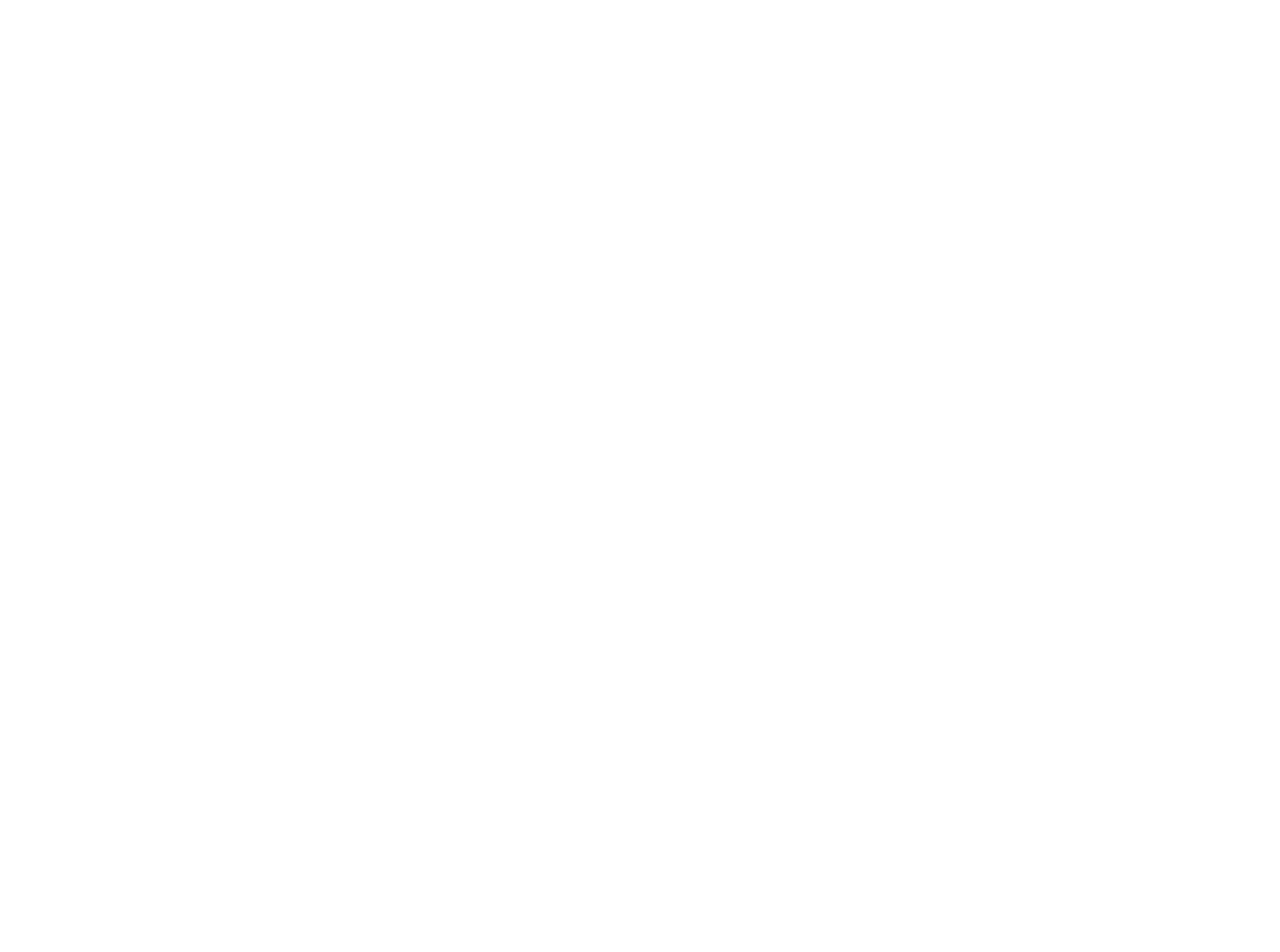
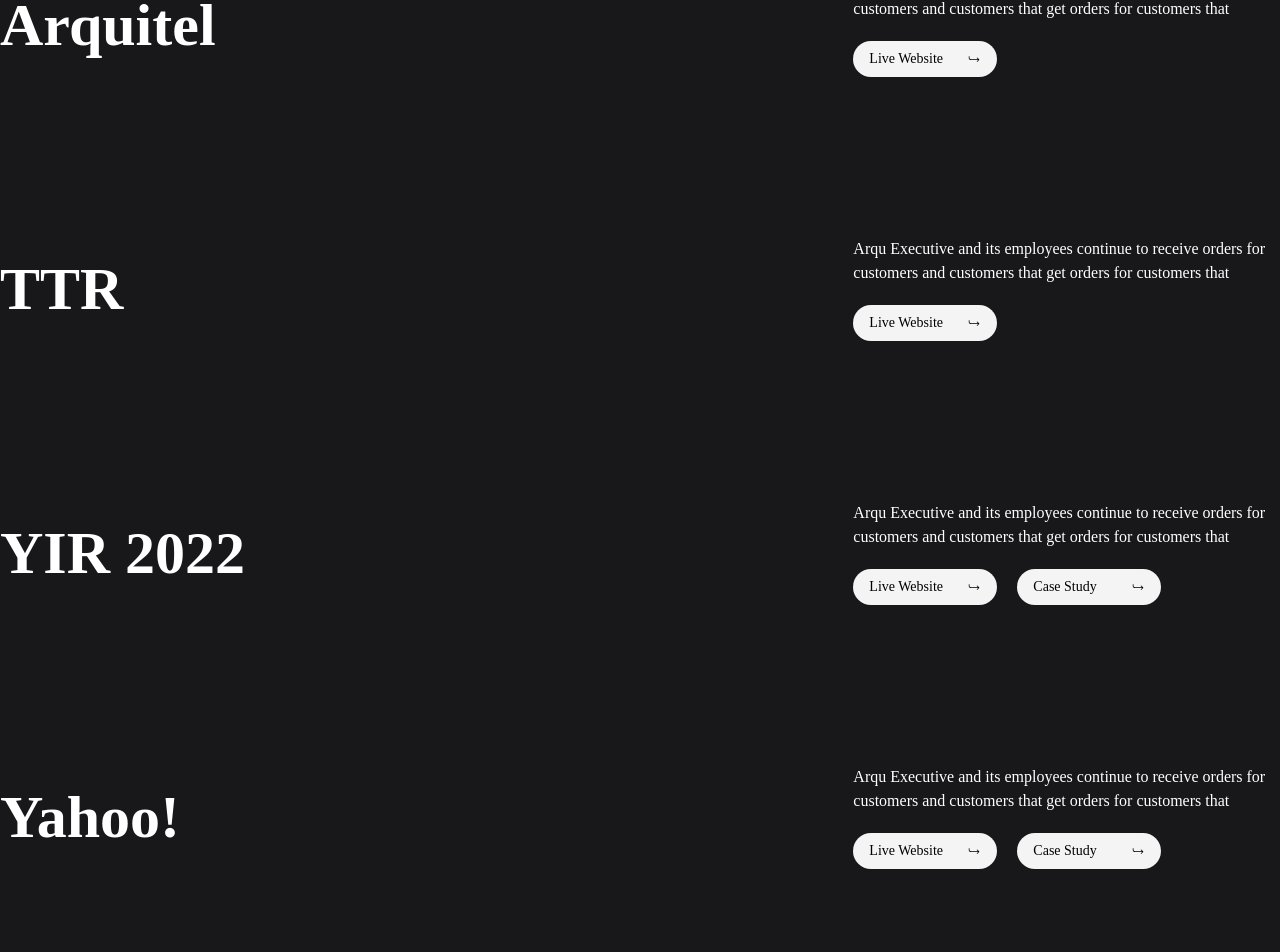
Before and after one commit to sifatbro786/Nebulae, a React (Vite) app: page / in a window 1280 px wide. Shown: the part 804-1756 px from the top of the page. Before the commit the page ends 800 px from the top, so only its background shows below. Built offline with nearby package versions, Linux system fonts and the light colour scheme.

Commit message:
Products design complete

```diff
--- a/src/App.jsx
+++ b/src/App.jsx
@@ -1,6 +1,9 @@
 import Navbar from "./components/Navbar";
 import Work from "./components/Work";
 import Stripes from "./components/Stripes";
+import Projects from "./components/Products";
+import Products from "./components/Products";
+import Marquees from "./components/Marquees";
 
 export default function App() {
     return (
@@ -8,6 +11,8 @@
             <Navbar />
             <Work />
             <Stripes />
+            <Products />
+            <Marquees />
         </div>
     );
 }
--- /dev/null
+++ b/src/components/Marquee.jsx
@@ -0,0 +1,9 @@
+
+
+export default function Marquee() {
+    return (
+        <div>
+            Marquee
+        </div>
+    );
+}
--- /dev/null
+++ b/src/components/Marquees.jsx
@@ -0,0 +1,9 @@
+
+
+export default function Marquees() {
+    return (
+        <div>
+            Marquees
+        </div>
+    );
+}
--- /dev/null
+++ b/src/components/Product.jsx
@@ -0,0 +1,18 @@
+import Button from "./Button";
+
+export default function Product({ value }) {
+    return (
+        <div className="w-full py-20">
+            <div className="max-w-screen-xl mx-auto flex items-center justify-between">
+                <h2 className="text-6xl font-semibold capitalize">{value?.title}</h2>
+                <div className="dets w-1/3">
+                    <p className="mb-5">{value?.description}</p>
+                    <div className="flex items-center gap-5">
+                        {value?.live && <Button>Live Website</Button>}
+                        {value?.case && <Button>Case Study</Button>}
+                    </div>
+                </div>
+            </div>
+        </div>
+    );
+}
--- /dev/null
+++ b/src/components/Products.jsx
@@ -0,0 +1,41 @@
+import Product from "./Product";
+
+export default function Products() {
+    let products = [
+        {
+            title: "arquitel",
+            description:
+                "Arqu Executive and its employees continue to receive orders for customers and customers that get orders for customers that",
+            live: true,
+            case: false,
+        },
+        {
+            title: "TTR",
+            description:
+                "Arqu Executive and its employees continue to receive orders for customers and customers that get orders for customers that",
+            live: true,
+            case: false,
+        },
+        {
+            title: "YIR 2022",
+            description:
+                "Arqu Executive and its employees continue to receive orders for customers and customers that get orders for customers that",
+            live: true,
+            case: true,
+        },
+        {
+            title: "Yahoo!",
+            description:
+                "Arqu Executive and its employees continue to receive orders for customers and customers that get orders for customers that",
+            live: true,
+            case: true,
+        },
+    ];
+    return (
+        <div>
+            {products.map((elem) => (
+                <Product key={elem?.title} value={elem} />
+            ))}
+        </div>
+    );
+}
```
